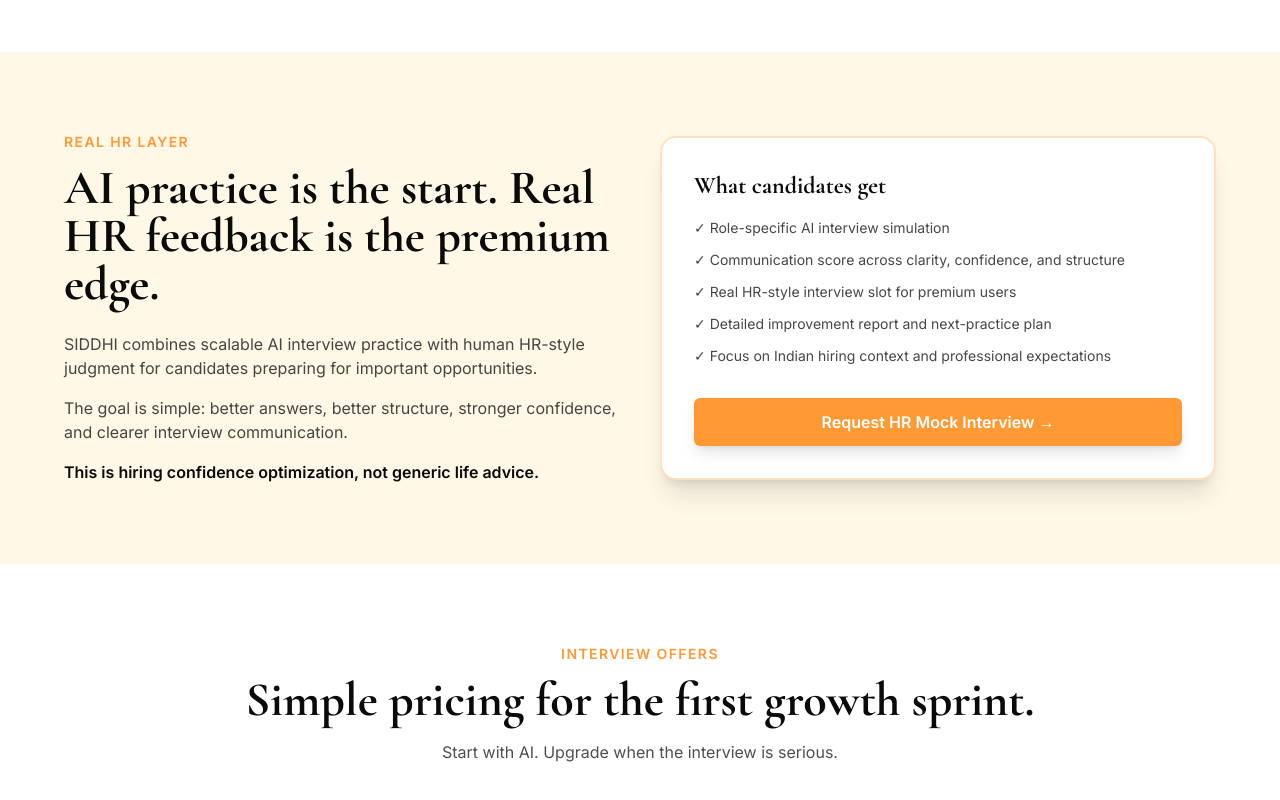
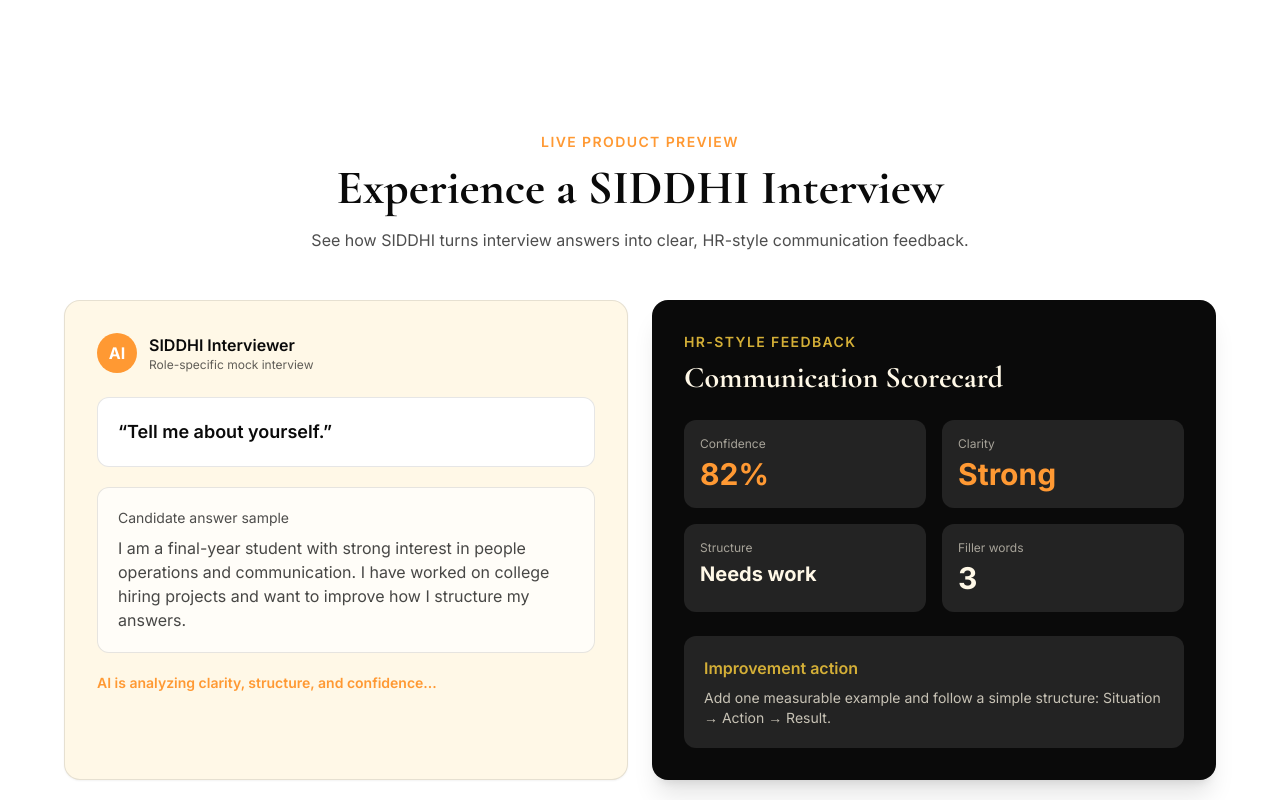
Before and after one commit to Siddhi1987/siddhi-app, a Next.js app: page / in a window 1280 px wide. Shown: the part 1840-2640 px from the top of the page. Built offline with nearby package versions, Linux system fonts and the light colour scheme; a web font is replaced by a local one.

Commit message:
Add live AI demo section
Added a new section for live product preview and HR-style feedback, including AI analysis and communication scorecard.

```diff
--- a/pages/index.jsx
+++ b/pages/index.jsx
@@ -276,6 +276,96 @@
           </div>
         </div>
       </section>
+<section className="py-12 sm:py-20 px-4 sm:px-6 bg-white">
+  <div className="max-w-6xl mx-auto">
+    <div className="text-center mb-12">
+      <p className="text-sm uppercase tracking-widest text-siddhi-saffron font-semibold mb-3">
+        Live Product Preview
+      </p>
+
+      <h2 className="font-display text-3xl sm:text-4xl md:text-5xl font-bold mb-4">
+        Experience a SIDDHI Interview
+      </h2>
+
+      <p className="text-siddhi-black/60 max-w-2xl mx-auto">
+        See how SIDDHI turns interview answers into clear, HR-style communication feedback.
+      </p>
+    </div>
+
+    <div className="grid md:grid-cols-2 gap-6 items-stretch">
+      <div className="bg-siddhi-ivory border border-siddhi-black/10 rounded-2xl p-6 sm:p-8 shadow-sm">
+        <div className="flex items-center gap-3 mb-6">
+          <div className="w-10 h-10 rounded-full bg-siddhi-saffron text-white flex items-center justify-center font-bold">
+            AI
+          </div>
+          <div>
+            <div className="font-semibold">SIDDHI Interviewer</div>
+            <div className="text-xs text-siddhi-black/50">Role-specific mock interview</div>
+          </div>
+        </div>
+
+        <div className="bg-white rounded-xl p-5 border border-siddhi-black/10 mb-5">
+          <p className="text-lg font-semibold text-siddhi-black">
+            “Tell me about yourself.”
+          </p>
+        </div>
+
+        <div className="bg-white/70 rounded-xl p-5 border border-siddhi-black/10">
+          <p className="text-sm text-siddhi-black/60 mb-2">Candidate answer sample</p>
+          <p className="text-siddhi-black/75">
+            I am a final-year student with strong interest in people operations and communication.
+            I have worked on college hiring projects and want to improve how I structure my answers.
+          </p>
+        </div>
+
+        <div className="mt-5 text-sm text-siddhi-saffron font-semibold">
+          AI is analyzing clarity, structure, and confidence...
+        </div>
+      </div>
+
+      <div className="bg-siddhi-black text-siddhi-ivory rounded-2xl p-6 sm:p-8 shadow-xl">
+        <div className="mb-6">
+          <p className="text-sm uppercase tracking-widest text-siddhi-gold font-semibold mb-2">
+            HR-style Feedback
+          </p>
+          <h3 className="font-display text-3xl font-bold">
+            Communication Scorecard
+          </h3>
+        </div>
+
+        <div className="grid grid-cols-2 gap-4 mb-6">
+          <div className="bg-white/10 rounded-xl p-4">
+            <div className="text-xs text-siddhi-ivory/60 mb-1">Confidence</div>
+            <div className="text-3xl font-bold text-siddhi-saffron">82%</div>
+          </div>
+
+          <div className="bg-white/10 rounded-xl p-4">
+            <div className="text-xs text-siddhi-ivory/60 mb-1">Clarity</div>
+            <div className="text-3xl font-bold text-siddhi-saffron">Strong</div>
+          </div>
+
+          <div className="bg-white/10 rounded-xl p-4">
+            <div className="text-xs text-siddhi-ivory/60 mb-1">Structure</div>
+            <div className="text-xl font-bold">Needs work</div>
+          </div>
+
+          <div className="bg-white/10 rounded-xl p-4">
+            <div className="text-xs text-siddhi-ivory/60 mb-1">Filler words</div>
+            <div className="text-3xl font-bold">3</div>
+          </div>
+        </div>
+
+        <div className="bg-white/10 rounded-xl p-5">
+          <h4 className="font-semibold mb-2 text-siddhi-gold">Improvement action</h4>
+          <p className="text-sm text-siddhi-ivory/75">
+            Add one measurable example and follow a simple structure:
+            Situation → Action → Result.
+          </p>
+        </div>
+      </div>
+    </div>
+  </div>
+</section>
 
       <section id="hr" className="py-12 sm:py-20 px-4 sm:px-6 bg-siddhi-ivory">
         <div className="max-w-6xl mx-auto grid md:grid-cols-2 gap-10 items-center">
```
